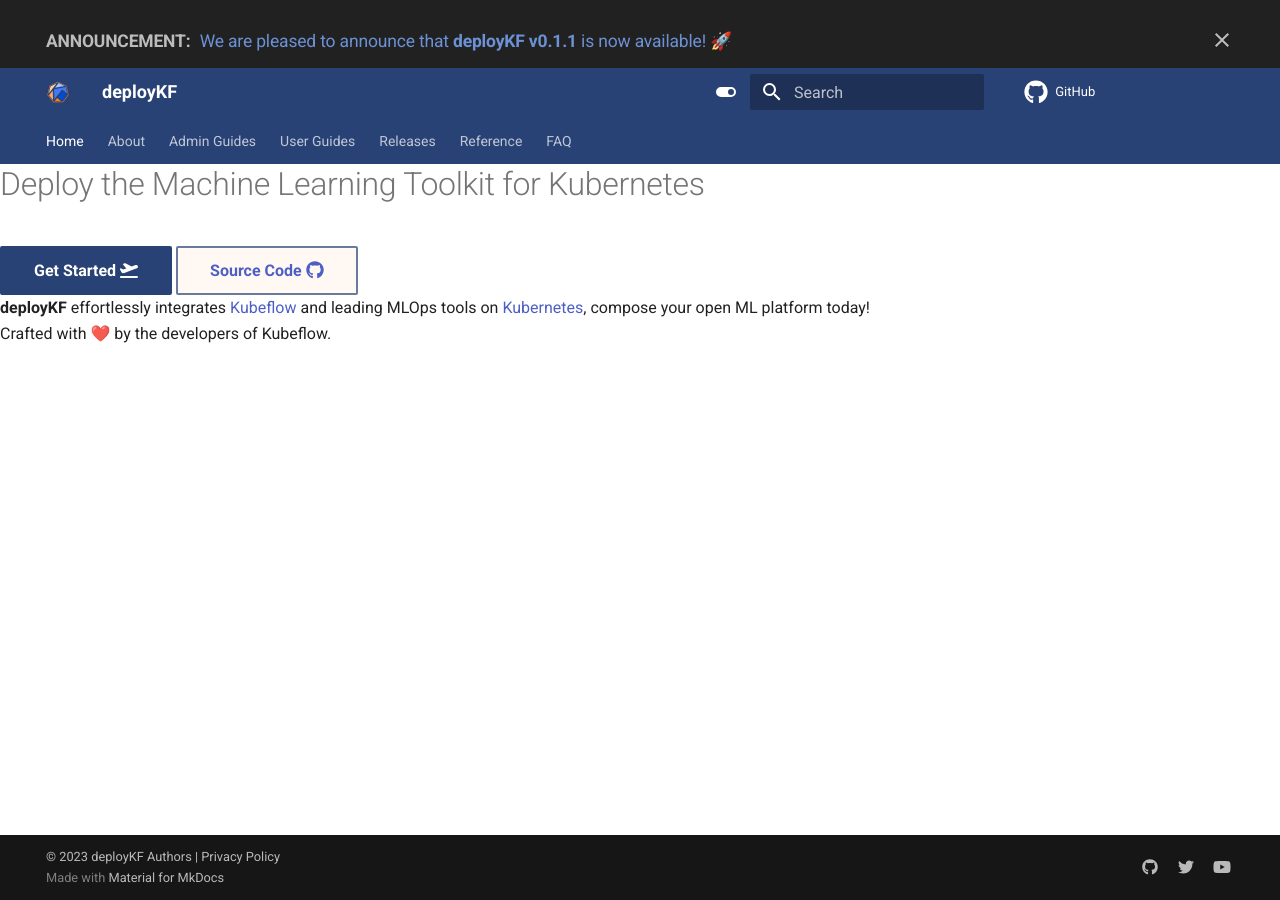
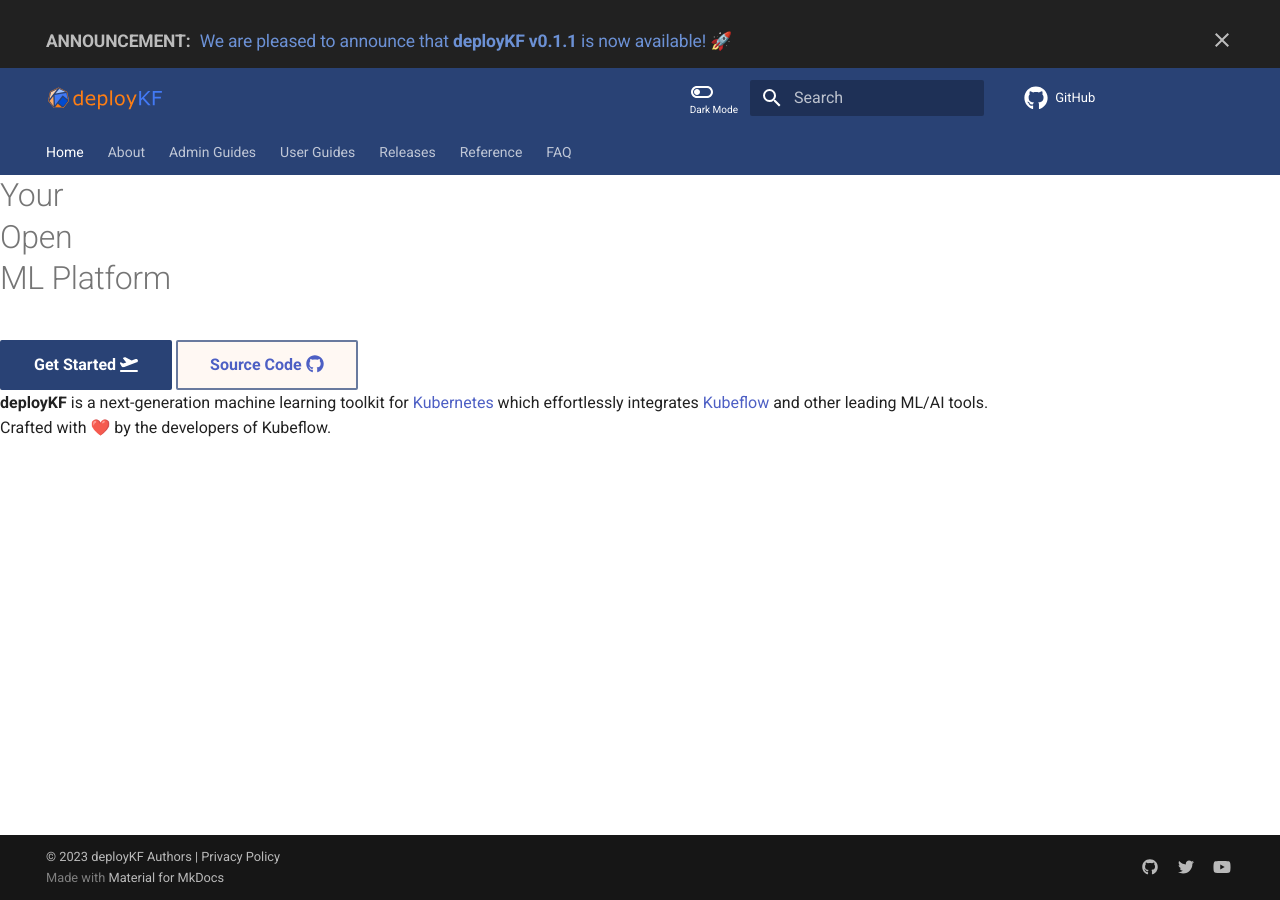
Before and after one commit to deployKF/website, an MkDocs documentation site: the page built from content/index.md, in a window 1280 px wide. Built offline with MkDocs 1.6.1 and Material for MkDocs 9.7.7, drawn with Linux system fonts in a browser that asks for light colours; comment, search, counter and statistics services are not loaded.

```diff
--- a/content/assets/stylesheets/banner.css
+++ /dev/null
@@ -1,11 +0,0 @@
-/* set text color */
-.md-banner {
-    color: var(--md-footer-fg-color--light);
-}
-
-/* set link color and margin */
-.md-banner a {
-    color: #6c91d5;
-    margin-left: 0.25rem;
-    margin-right: 0.25rem;
-}
--- /dev/null
+++ b/content/assets/stylesheets/overrides.css
@@ -0,0 +1,43 @@
+/*
+========================================
+Banner Styling
+========================================
+*/
+
+/* set text color */
+.md-banner {
+    color: var(--md-footer-fg-color--light);
+}
+
+/* set link color and margin */
+.md-banner a {
+    color: #6c91d5;
+    margin-left: 0.25rem;
+    margin-right: 0.25rem;
+}
+
+/*
+========================================
+Table Styling
+========================================
+*/
+
+/* Table Borders */
+.md-typeset__table th,
+.md-typeset__table td {
+    border: 0.05rem solid var(--md-typeset-table-color);
+}
+
+/*
+========================================
+Navigation Styling
+========================================
+*/
+
+.md-nav--primary > .md-nav__title {
+    height: auto;
+}
+
+.md-nav--primary > .md-nav__title {
+    padding-bottom: 1.0rem;
+}
--- a/content/assets/stylesheets/tables.css
+++ /dev/null
@@ -1,5 +0,0 @@
-/* Table Borders */
-.md-typeset__table th,
-.md-typeset__table td {
-    border: 0.05rem solid var(--md-typeset-table-color);
-}
--- a/content/index.md
+++ b/content/index.md
@@ -1,5 +1,4 @@
 ---
-title: deployKF
 template: home.html
 hide:
   - toc
--- a/mkdocs.yml
+++ b/mkdocs.yml
@@ -1,5 +1,5 @@
 site_name: deployKF
-site_description: deployKF effortlessly integrates Kubeflow and leading MLOps tools on Kubernetes, compose your open ML platform today!
+site_description: deployKF is a next-generation machine learning toolkit for Kubernetes which effortlessly integrates leading ML/AI tools.
 site_url: https://www.deploykf.org/
 
 copyright: "© 2023 deployKF Authors | <a href='/privacy-policy/website/'>Privacy Policy</a>"
@@ -22,6 +22,7 @@ theme:
   icon:
     repo: fontawesome/brands/github
   logo: assets/images/logo_1/logo.svg
+  logo_banner: assets/images/logo_1/logo_banner.svg
   favicon: favicon_1.ico
 
   features:
@@ -29,6 +30,7 @@ theme:
     - content.action.edit
     - content.action.view
     - content.code.copy
+    - content.tabs.link
     - navigation.indexes
     - navigation.instant
     - navigation.tabs
@@ -44,7 +46,7 @@ theme:
       primary: deploykf-primary
       accent: deploykf-accent
       toggle:
-        icon: material/toggle-switch
+        icon: material/toggle-switch-off-outline
         name: Switch to dark mode
 
     ## Palette toggle for dark mode
@@ -53,14 +55,13 @@ theme:
       primary: deploykf-primary
       accent: deploykf-accent
       toggle:
-        icon: material/toggle-switch-off-outline
+        icon: material/toggle-switch
         name: Switch to light mode
 
 extra_css:
   - assets/stylesheets/admonitions.css
-  - assets/stylesheets/banner.css
   - assets/stylesheets/color.css
-  - assets/stylesheets/tables.css
+  - assets/stylesheets/overrides.css
 
 hooks:
   - overrides/custom_filters.py
@@ -80,13 +81,13 @@ plugins:
       htmlmin_opts:
         remove_comments: true
       cache_safe: false
-      js_files: []
+      js_files:
+        - assets/javascript/home.js
       css_files:
         - assets/stylesheets/admonitions.css
-        - assets/stylesheets/banner.css
         - assets/stylesheets/color.css
         - assets/stylesheets/home.css
-        - assets/stylesheets/tables.css
+        - assets/stylesheets/overrides.css
   - redirects:
       redirect_maps:
         'guides/install-deploykf-cli.md': 'guides/deploykf-cli.md'
--- a/overrides/home.html
+++ b/overrides/home.html
@@ -7,6 +7,9 @@
 <!-- Additional styles for landing page -->
 <link rel="stylesheet" href="assets/stylesheets/home.min.css">
 
+<!-- Additional scripts for landing page -->
+<script src="assets/javascript/home.min.js"></script>
+
 <!-- Hero for Home Page -->
 <div class="mdx-container">
   <div class="mdx-hero md-typeset">
@@ -14,7 +17,9 @@
     <!-- Hero Content-->
     <div class="mdx-hero__content">
       <div class="mdx-hero__content_inner">
-        <h1>Deploy the Machine Learning Toolkit for Kubernetes</h1>
+        <h1 class="mdx-hero__tag-line">
+          Your<br><span class="mdx-hero__tag-highlight">Open</span><br>ML Platform
+        </h1>
         <div class="mdx-actions">
           <a href="{{ 'guides/getting-started'| url }}"
              title="Getting Started"
@@ -35,12 +40,11 @@
             </span>
           </a>
         </div>
-        <div>
-          <b>deployKF</b> effortlessly integrates <a href="https://www.kubeflow.org/" target="_blank" rel="noopener">Kubeflow</a>
-          and leading MLOps tools on <a href="https://kubernetes.io/" target="_blank" rel="noopener">Kubernetes</a>,
-          compose your open ML platform today!
+        <div class="mdx-hero__tag-description">
+          <b>deployKF</b> is a next-generation machine learning toolkit for <a href="https://kubernetes.io/" target="_blank" rel="noopener">Kubernetes</a>
+          which effortlessly integrates <a href="https://www.kubeflow.org/" target="_blank" rel="noopener">Kubeflow</a> and other leading ML/AI tools.
         </div>
-        <div class="mdx-hero__tag_text">Crafted with ❤️ by the developers of Kubeflow.</div>
+        <div class="mdx-hero__crafted_by_text">Crafted with ❤️ by the developers of Kubeflow.</div>
       </div>
     </div>
 
--- a/overrides/main.html
+++ b/overrides/main.html
@@ -12,5 +12,5 @@
 
 <!-- SEO Content -->
 {% block extrahead %}
-  {% include "partials/seo_data.html" %}
+  {% include "partials_custom/seo_data.html" %}
 {% endblock %}
--- /dev/null
+++ b/overrides/partials/header.html
@@ -0,0 +1,94 @@
+<!-- Determine classes -->
+{% set class = "md-header" %}
+{% if "navigation.tabs.sticky" in features %}
+  {% set class = class ~ " md-header--shadow md-header--lifted" %}
+{% elif "navigation.tabs" not in features %}
+  {% set class = class ~ " md-header--shadow" %}
+{% endif %}
+
+<!-- Header -->
+<header class="{{ class }}" data-md-component="header">
+  <nav
+    class="md-header__inner md-grid"
+    aria-label="{{ lang.t('header') }}"
+  >
+
+    <!-- Link to home -->
+    <a
+      href="{{ config.extra.homepage | d(nav.homepage.url, true) | url }}"
+      title="{{ config.site_name | e }}"
+      class="md-header__button md-logo"
+      aria-label="{{ config.site_name }}"
+      data-md-component="logo"
+    >
+      <!-- ================ BEGIN CHANGE ================ -->
+      {% include "partials_custom/logo_banner.html" %}
+      <!-- ================= END CHANGE ================= -->
+    </a>
+
+    <!-- Button to open drawer -->
+    <label class="md-header__button md-icon" for="__drawer">
+      {% set icon = config.theme.icon.menu or "material/menu" %}
+      {% include ".icons/" ~ icon ~ ".svg" %}
+    </label>
+
+    <!-- Header title -->
+    <div class="md-header__title" data-md-component="header-title">
+      <div class="md-header__ellipsis">
+        <div class="md-header__topic">
+          <span class="md-ellipsis">
+            <!-- ================ BEGIN CHANGE ================ -->
+            <!--{{ config.site_name }}-->
+            <!-- ================= END CHANGE ================= -->
+          </span>
+        </div>
+        <div class="md-header__topic" data-md-component="header-topic">
+          <span class="md-ellipsis">
+            {% if page.meta and page.meta.title %}
+              {{ page.meta.title }}
+            {% else %}
+              {{ page.title }}
+            {% endif %}
+          </span>
+        </div>
+      </div>
+    </div>
+
+    <!-- Color palette toggle -->
+    {% if config.theme.palette %}
+      {% if not config.theme.palette is mapping %}
+        {% include "partials/palette.html" %}
+      {% endif %}
+    {% endif %}
+
+    <!-- Site language selector -->
+    {% if config.extra.alternate %}
+      {% include "partials/alternate.html" %}
+    {% endif %}
+
+    <!-- Button to open search modal -->
+    {% if "material/search" in config.plugins %}
+      <label class="md-header__button md-icon" for="__search">
+        {% set icon = config.theme.icon.search or "material/magnify" %}
+        {% include ".icons/" ~ icon ~ ".svg" %}
+      </label>
+
+      <!-- Search interface -->
+      {% include "partials/search.html" %}
+    {% endif %}
+
+    <!-- Repository information -->
+    {% if config.repo_url %}
+      <div class="md-header__source">
+        {% include "partials/source.html" %}
+      </div>
+    {% endif %}
+  </nav>
+
+  <!-- Navigation tabs (sticky) -->
+  {% if "navigation.tabs.sticky" in features %}
+    {% if "navigation.tabs" in features %}
+      {% include "partials/tabs.html" %}
+    {% endif %}
+  {% endif %}
+</header>
--- /dev/null
+++ b/overrides/partials/nav.html
@@ -0,0 +1,51 @@
+{% import "partials/nav-item.html" as item with context %}
+
+<!-- Determine classes -->
+{% set class = "md-nav md-nav--primary" %}
+{% if "navigation.tabs" in features %}
+  {% set class = class ~ " md-nav--lifted" %}
+{% endif %}
+{% if "toc.integrate" in features %}
+  {% set class = class ~ " md-nav--integrated" %}
+{% endif %}
+
+<!-- Navigation -->
+<nav
+  class="{{ class }}"
+  aria-label="{{ lang.t('nav') }}"
+  data-md-level="0"
+>
+
+  <!-- Site title -->
+  <label class="md-nav__title" for="__drawer">
+    <a
+      href="{{ config.extra.homepage | d(nav.homepage.url, true) | url }}"
+      title="{{ config.site_name | e }}"
+      class="md-nav__button md-logo"
+      aria-label="{{ config.site_name }}"
+      data-md-component="logo"
+    >
+      <!-- ================ BEGIN CHANGE ================ -->
+      {% include "partials_custom/logo_banner.html" %}
+      <!-- ================= END CHANGE ================= -->
+    </a>
+    <!-- ================ BEGIN CHANGE ================ -->
+    <!--{{ config.site_name }}-->
+    <!-- ================= END CHANGE ================= -->
+  </label>
+
+  <!-- Repository information -->
+  {% if config.repo_url %}
+    <div class="md-nav__source">
+      {% include "partials/source.html" %}
+    </div>
+  {% endif %}
+
+  <!-- Navigation list -->
+  <ul class="md-nav__list" data-md-scrollfix>
+    {% for nav_item in nav %}
+      {% set path = "__nav_" ~ loop.index %}
+      {{ item.render(nav_item, path, 1) }}
+    {% endfor %}
+  </ul>
+</nav>
--- /dev/null
+++ b/overrides/partials/palette.html
@@ -0,0 +1,36 @@
+<!-- Color palette toggle -->
+<form class="md-header__option" data-md-component="palette">
+  {% for option in config.theme.palette %}
+    {% set scheme  = option.scheme  | d("default", true) %}
+    {% set primary = option.primary | d("indigo", true) %}
+    {% set accent  = option.accent  | d("indigo", true) %}
+    <input
+      class="md-option"
+      data-md-color-media="{{ option.media }}"
+      data-md-color-scheme="{{ scheme | replace(' ', '-') }}"
+      data-md-color-primary="{{ primary | replace(' ', '-') }}"
+      data-md-color-accent="{{ accent | replace(' ', '-') }}"
+      {% if option.toggle %}
+        aria-label="{{ option.toggle.name }}"
+      {% else  %}
+        aria-hidden="true"
+      {% endif %}
+      type="radio"
+      name="__palette"
+      id="__palette_{{ loop.index }}"
+    />
+    {% if option.toggle %}
+      <label
+        class="md-header__button md-icon"
+        title="{{ option.toggle.name }}"
+        for="__palette_{{ loop.index0 or loop.length }}"
+        hidden
+      >
+        {% include ".icons/" ~ option.toggle.icon ~ ".svg" %}
+        <!-- ================ BEGIN CHANGE ================ -->
+        Dark Mode
+        <!-- ================= END CHANGE ================= -->
+      </label>
+    {% endif %}
+  {% endfor %}
+</form>
--- /dev/null
+++ b/overrides/partials_custom/logo_banner.html
@@ -0,0 +1,2 @@
+<!-- Banner Logo -->
+<img src="{{ config.theme.logo_banner | url }}" alt="{{ config.site_name }} logo" />
```
Also changed, not shown: content/assets/stylesheets/admonitions.css (+64 -8 lines), content/assets/stylesheets/home.css (+29 -11 lines), content/assets/images/logo_1/logo_banner.svg (added), content/assets/images/logo_1/logo_fill.svg (added), content/assets/images/logo_1/logo_white.png (deleted), content/assets/images/logo_1/logo_wide.svg (added), overrides/partials_custom/seo_data.html (renamed from overrides/partials/seo_data.html), 1 other file.
